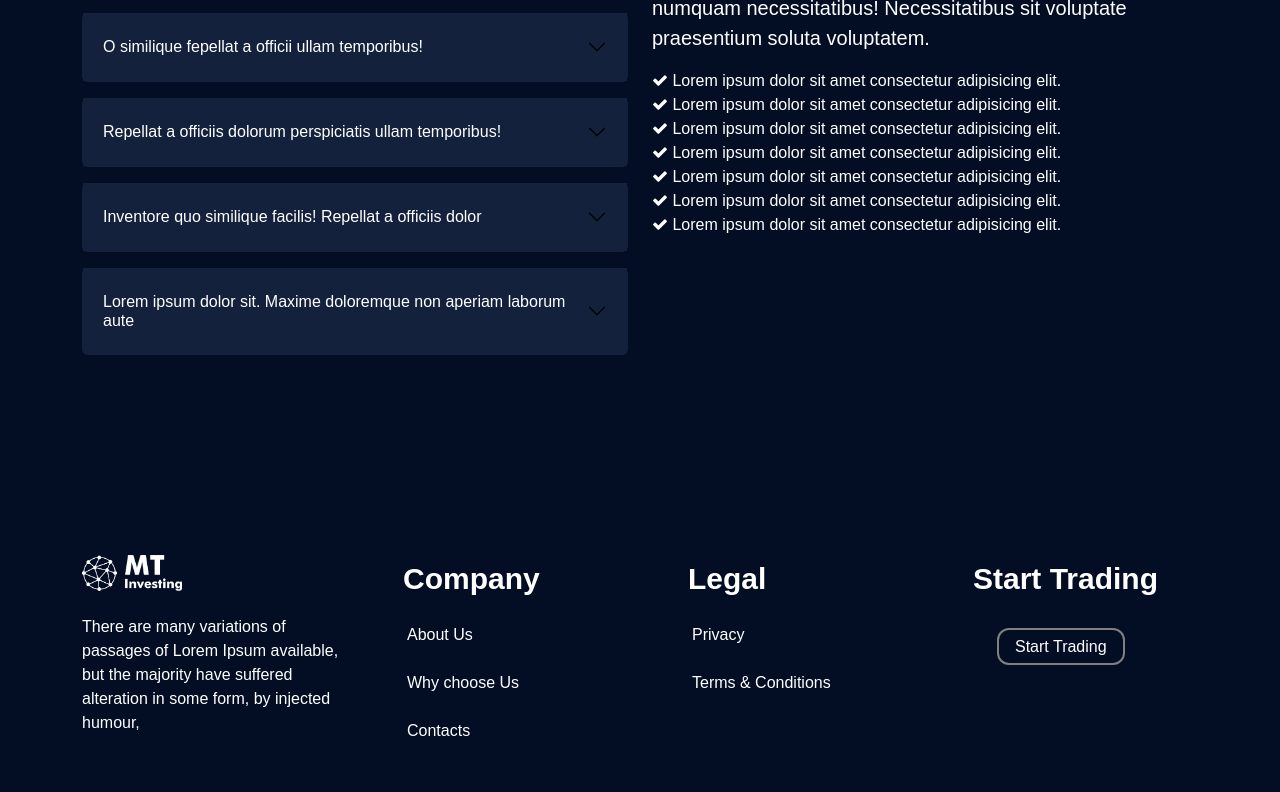
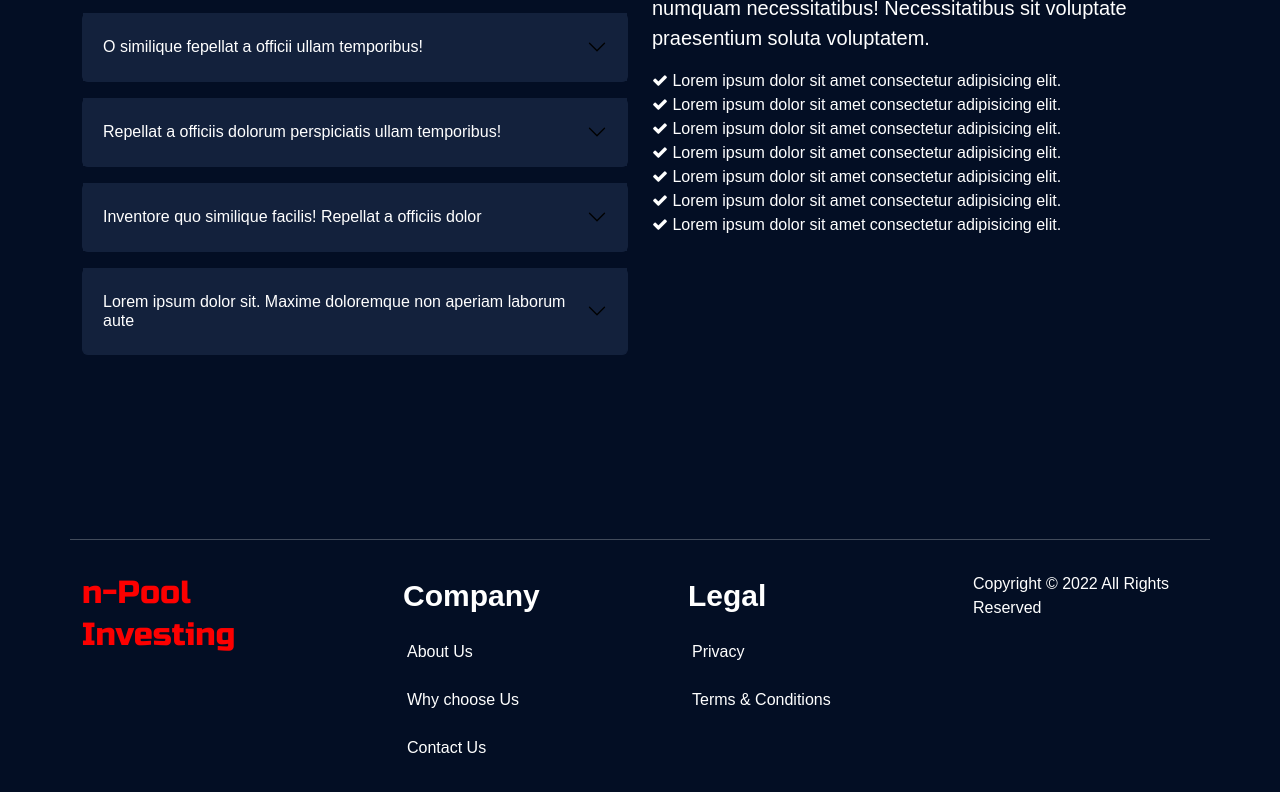
Before and after one commit to PrazHub/n-pool-frontend, a plain HTML site: page index.html in a window 1280 px wide. Shown: the part 4681-5473 px from the top of the page. Drawn offline with nearby package versions, Linux system fonts and the light colour scheme; a script that the page names is missing.

Commit message:
UPDATE Footer

```diff
--- a/footer.html
+++ b/footer.html
@@ -1,14 +1,12 @@
 <footer class="container pt-5">
     <div class="row py-4">
+        <hr />
         <div class="col-sm-6 col-md-3 py-3">
             <div class="d-flex align-items-center">
-                <img src="./img/png logo.png" alt="Logo" width="100" />
-                <!-- <h3><span class="text-brand-red text-48 font-russo-one">n-Pool Investing</span></h3> -->
+                <!-- <img src="./img/png logo.png" alt="Logo" width="100" /> -->
+                <h3><span class="text-brand-red text-32 font-russo-one">n-Pool Investing</span></h3>
             </div>
-            <p class="pt-4">
-                There are many variations of passages of Lorem Ipsum available, but the majority
-                have suffered alteration in some form, by injected humour,
-            </p>
+            <p class="pt-4"></p>
         </div>
         <div class="col-sm-6 col-md-3 py-3 pl-5">
             <h3 class="text-30 font-600">Company</h3>
@@ -20,7 +18,7 @@
                     <a class="nav-link" href="./why-choose-us.html">Why choose Us</a>
                 </li>
                 <li class="nav-item m-1">
-                    <a class="nav-link" href="./contact-us.html">Contacts</a>
+                    <a class="nav-link" href="./contact-us.html">Contact Us</a>
                 </li>
             </ul>
         </div>
@@ -36,12 +34,7 @@
             </ul>
         </div>
         <div class="col-sm-6 col-md-3 py-3 pl-5">
-            <h3 class="text-30 font-600">Start Trading</h3>
-            <ul class="navbar-nav">
-                <li class="nav-item m-4">
-                    <a class="start-trading-btn" href="#">Start Trading</a>
-                </li>
-            </ul>
+            <p class="">Copyright &copy; 2022 All Rights Reserved</p>
         </div>
     </div>
 </footer>
```
